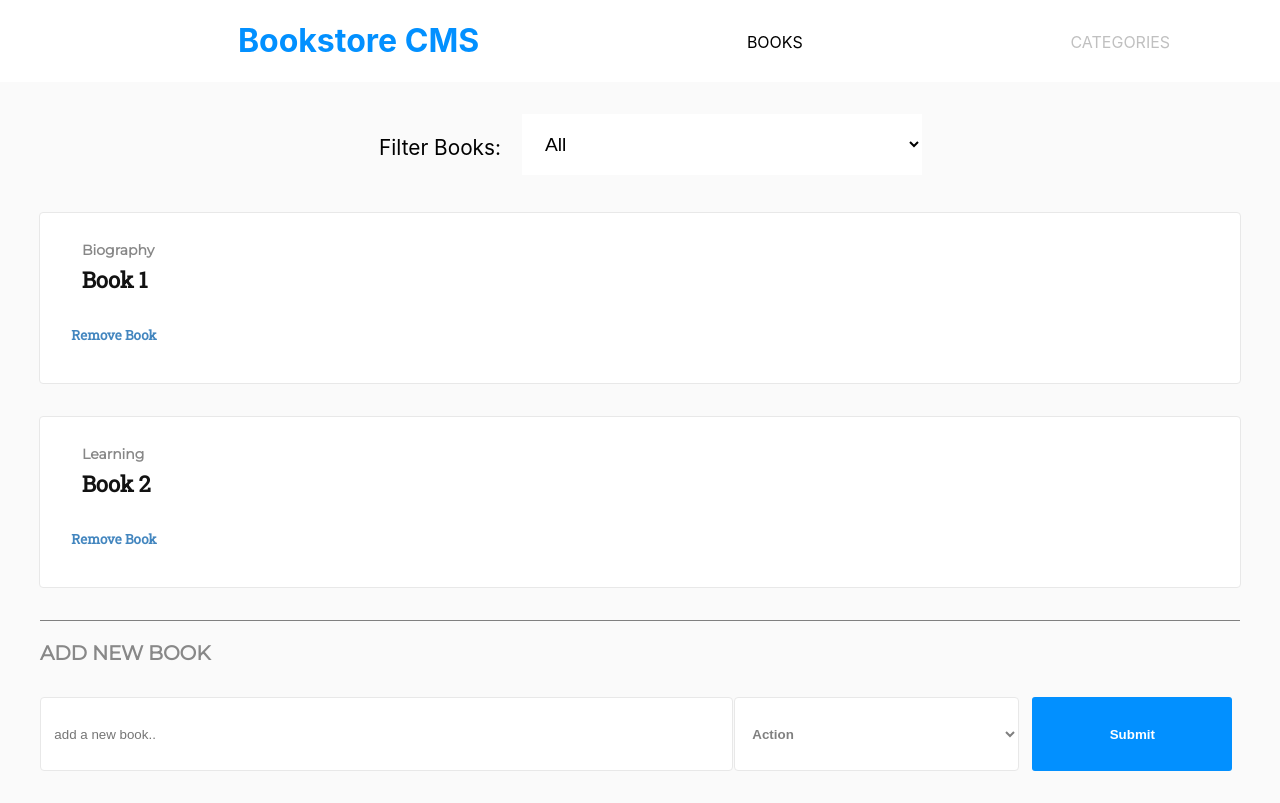
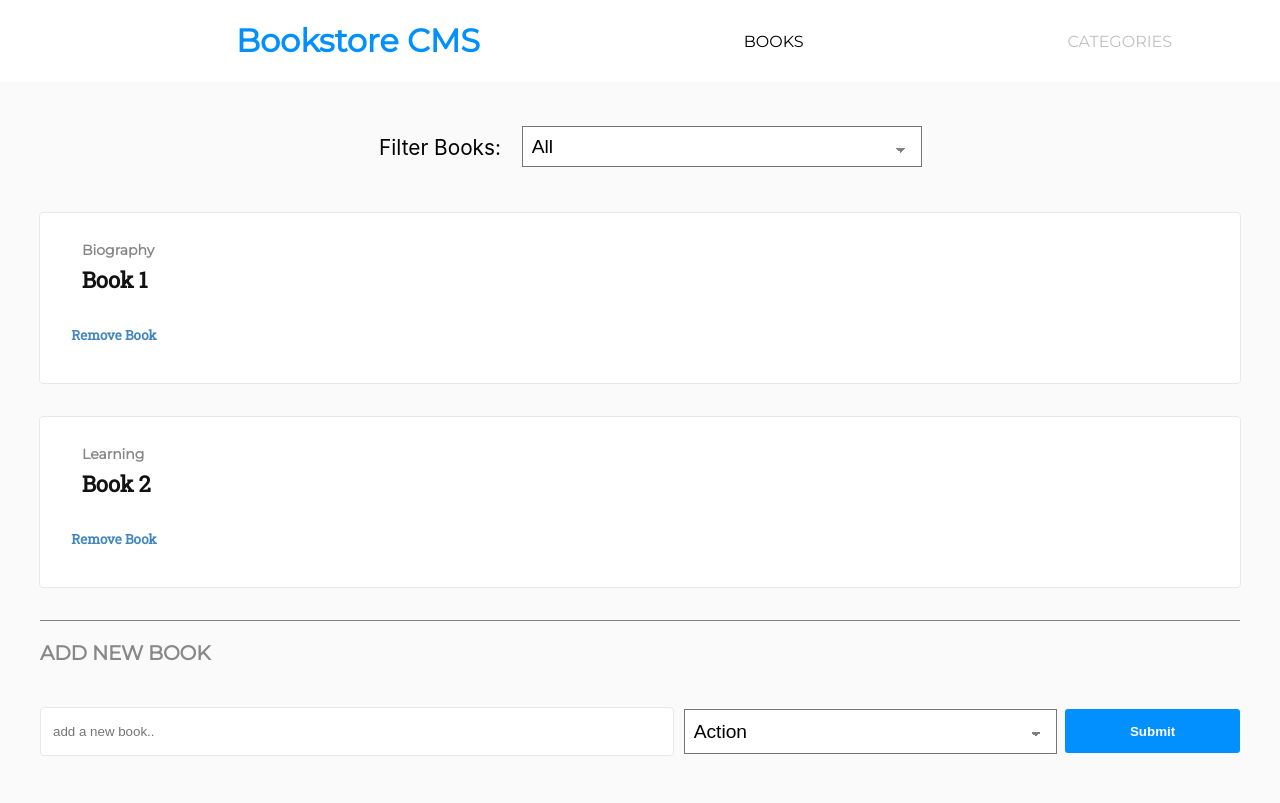
Before and after one commit to onedebos/redux-bookstore, a React (Create React App) app: page / in a window 1280 px wide. Built offline with nearby package versions, Linux system fonts and the light colour scheme.

Commit message:
Styling select arrow

```diff
--- a/src/components/CategoryFilter.js
+++ b/src/components/CategoryFilter.js
@@ -13,7 +13,7 @@ const CategoryFilter = ({ CategoryFilter }) => {
       <span>Filter Books: </span>
       <div>
         <select
-          className="filter-books"
+          className="filter-books arrow"
           name="category"
           onChange={handleChange}
         >
--- a/src/containers/BooksForm.js
+++ b/src/containers/BooksForm.js
@@ -68,7 +68,7 @@ class BooksForm extends React.Component {
             onChange={this.handleChange}
           />
           <select
-            className="add-book-cat"
+            className="filter-books arrow"
             name="categories"
             value={category}
             onChange={this.handleChange}
--- a/src/style/BooksForm.css
+++ b/src/style/BooksForm.css
@@ -11,8 +11,9 @@ form {
 }
 
 .add-book-input {
-  padding: 1em;
+  padding-left: 12px;
   border: none;
+  margin: 10px 10px 10px 0;
   width: 664px;
   height: 45px;
   border-radius: 4px;
@@ -35,15 +36,16 @@ form {
 }
 
 .add-book-btn {
-  margin-left: 1em;
+  margin: 12px 0 0 8px;
   background-color: #0290ff;
   color: white;
   border: 0px solid black;
   font-weight: 700;
   padding: 1em;
-  width: 200px;
+  width: 186px;
   cursor: pointer;
   border-radius: 3px;
+  height: 44px;
 }
 
 .form-title {
--- a/src/style/CategoryFilter.css
+++ b/src/style/CategoryFilter.css
@@ -13,7 +13,30 @@ span {
 .filter-books {
   width: 400px;
   background-color: white;
-  border: none;
-  padding: 1em;
+
+  padding: 9px;
   font-size: 1.2em;
+
+  margin: 12px 0;
+  -webkit-box-sizing: border-box;
+  -moz-box-sizing: border-box;
+  box-sizing: border-box;
+  -webkit-appearance: none;
+  -moz-appearance: none;
 }
+
+.arrow {
+  background-image:
+  linear-gradient(45deg, transparent 50%, gray 50%),
+  linear-gradient(135deg, gray 50%, transparent 50%),
+  linear-gradient(to right, transparent, transparent);
+background-position:
+  calc(100% - 20px) calc(1em + 2px),
+  calc(100% - 15px) calc(1em + 2px),
+  100% 0;
+background-size:
+  5px 5px,
+  5px 5px,
+  28px 40px;
+background-repeat: no-repeat;
+}
--- a/src/style/Menu.css
+++ b/src/style/Menu.css
@@ -1,8 +1,11 @@
+@import url("https://fonts.googleapis.com/css?family=Montserrat|Roboto+Slab&display=swap");
+
 .menu {
   background-color: white;
   display: flex;
   justify-content: space-around;
   flex-basis: content;
+  font-family: Montserrat;
 }
 
 h1 {
```
